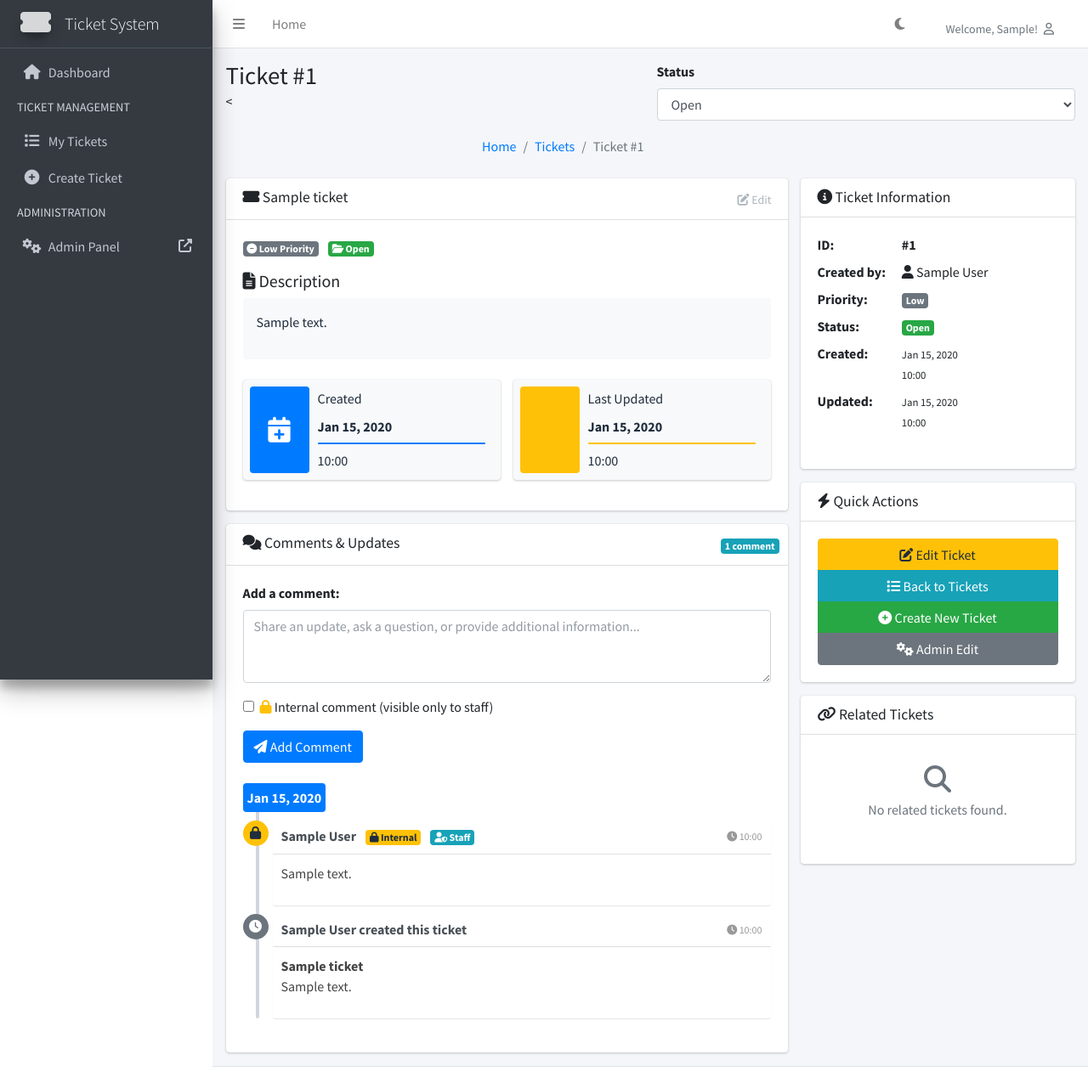
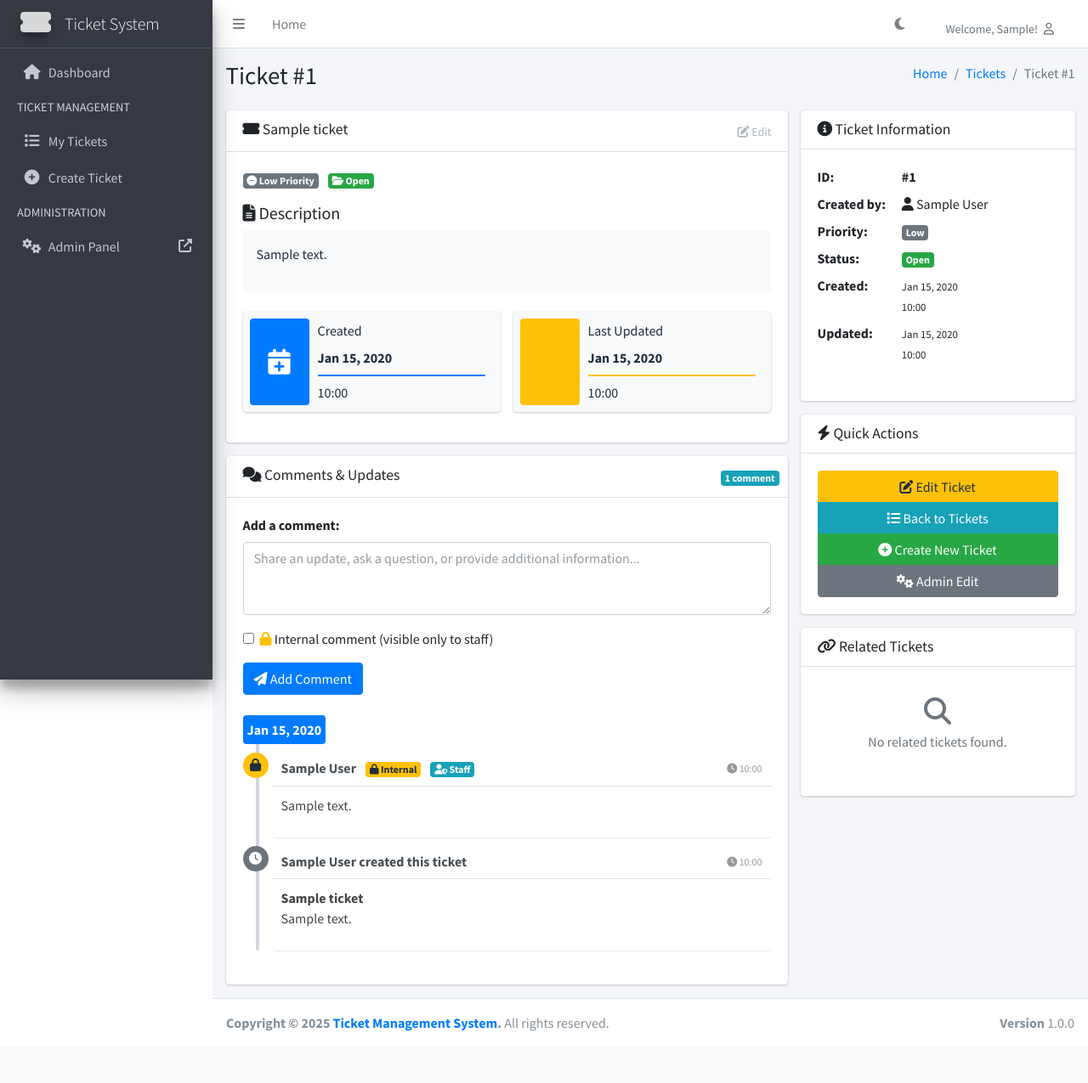
Before and after one commit to kisyular/derby-tickets, a Django app: page /tickets/1/ in a window 1280 px wide. Shown: the top 1275 px of the page at 85% size. After the commit the page ends 1214 px from the top, so only its background shows below. Run offline with Django 5.2, Linux system fonts and the light colour scheme; a user stored in the database is signed in; tables that the repository leaves empty hold one stand-in row (values such as "Sample post"); some libraries are stand-ins or nearby versions.

Commit message:
EMAIL SYSTEM WORKING - MINOR CHANGES

```diff
--- a/tickets/templates/tickets/ticket_detail.html
+++ b/tickets/templates/tickets/ticket_detail.html
@@ -9,19 +9,8 @@
         <div class="row mb-2">
             <div class="col-sm-6">
                 <h1 class="m-0">Ticket #{{ ticket.id }}</h1>
-            <                        </div>
-                        {% if user.is_staff %}
-                        <div class="col-md-6">
-                            <div class="form-group">
-                                <label for="status">Status</label>
-                                <select class="form-control" id="status" name="status">
-                                    <option value="Open" {% if ticket.status == 'Open' %}selected{% endif %}>Open</option>
-                                    <option value="In Progress" {% if ticket.status == 'In Progress' %}selected{% endif %}>In Progress</option>
-                                    <option value="Closed" {% if ticket.status == 'Closed' %}selected{% endif %}>Closed</option>
-                                </select>
-                            </div>
-                        </div>
-                        {% endif %}      <div class="col-sm-6">
+            </div>
+            <div class="col-sm-6">
                 <ol class="breadcrumb float-sm-right">
                     <li class="breadcrumb-item"><a href="{% url 'tickets:home' %}">Home</a></li>
                     <li class="breadcrumb-item"><a href="{% url 'tickets:ticket_list' %}">Tickets</a></li>
```
